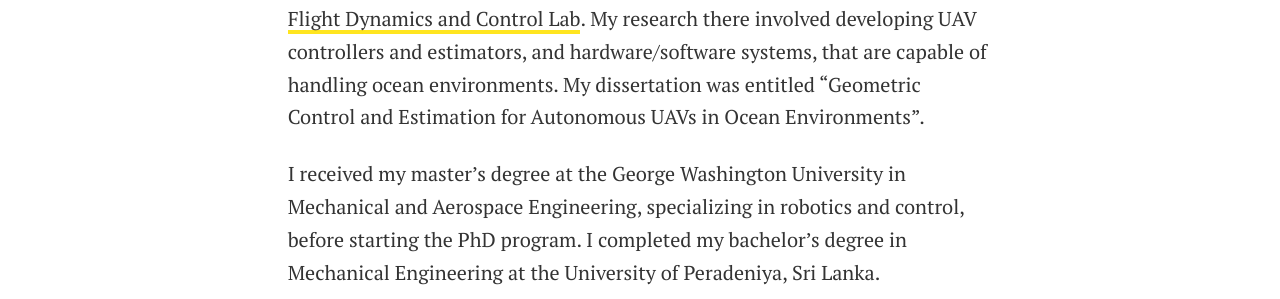
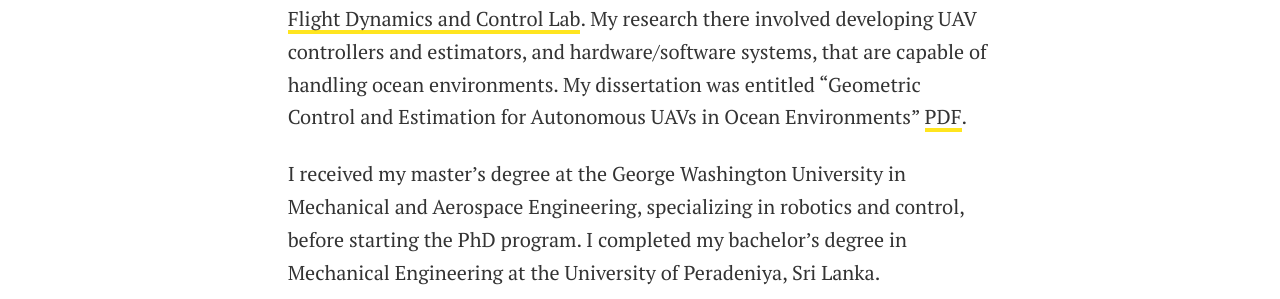
Before and after one commit to kanishkegb/kanishkegb.github.io, a Jekyll site: the page built from pages/about.md, in a window 1280 px wide. Shown: the part 283-582 px from the top of the page. Built offline with Jekyll 4.4.1, drawn with Linux system fonts in a browser that asks for light colours.

Commit message:
Add dissertation link

```diff
--- a/pages/about.md
+++ b/pages/about.md
@@ -9,7 +9,7 @@
 
 I earned my PhD at The George Washington University, and I worked at the [Flight Dynamics and Control Lab](http://www2.seas.gwu.edu/~tylee/).
 My research there involved developing UAV controllers and estimators, and hardware/software systems, that are capable of handling ocean environments.
-My dissertation was entitled "Geometric Control and Estimation for Autonomous UAVs in Ocean Environments".
+My dissertation was entitled "Geometric Control and Estimation for Autonomous UAVs in Ocean Environments" [PDF](https://drive.google.com/file/d/1h9kTC167nkdj9AI0NrHs2cKJ0ZV0Ww1i/view).
 
 I received my master's degree at the George Washington University in Mechanical and Aerospace Engineering, specializing in robotics and control, before starting the PhD program.
 I completed my bachelor's degree in Mechanical Engineering at the University of Peradeniya, Sri Lanka.
```
